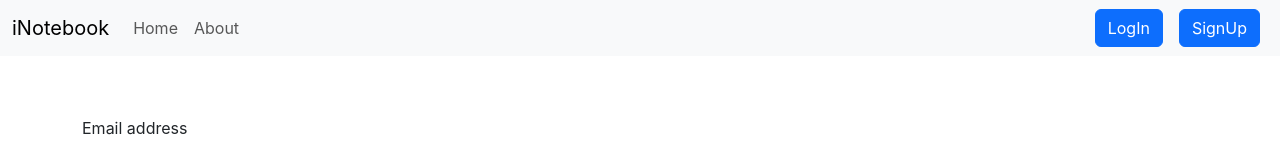
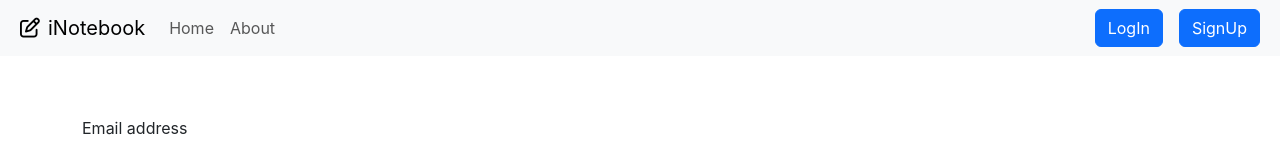
Before and after one commit to ChauhanJaved/iNoteBook, a React (Create React App) app in the folder frontend/: page /login in a window 1280 px wide. Shown: the top 148 px of the page. Built offline with nearby package versions, Linux system fonts and the light colour scheme.

Commit message:
Add logo icon in navigation bar

```diff
--- a/frontend/src/components/Navbar.js
+++ b/frontend/src/components/Navbar.js
@@ -11,6 +11,8 @@ export const Navbar = () => {
     <nav className="navbar navbar-expand-lg bg-body-tertiary">
       <div className="container-fluid">
         <Link className="navbar-brand" to="/">
+          <i className="far fa-edit mx-2">
+          </i>
           iNotebook
         </Link>
         <button
```
